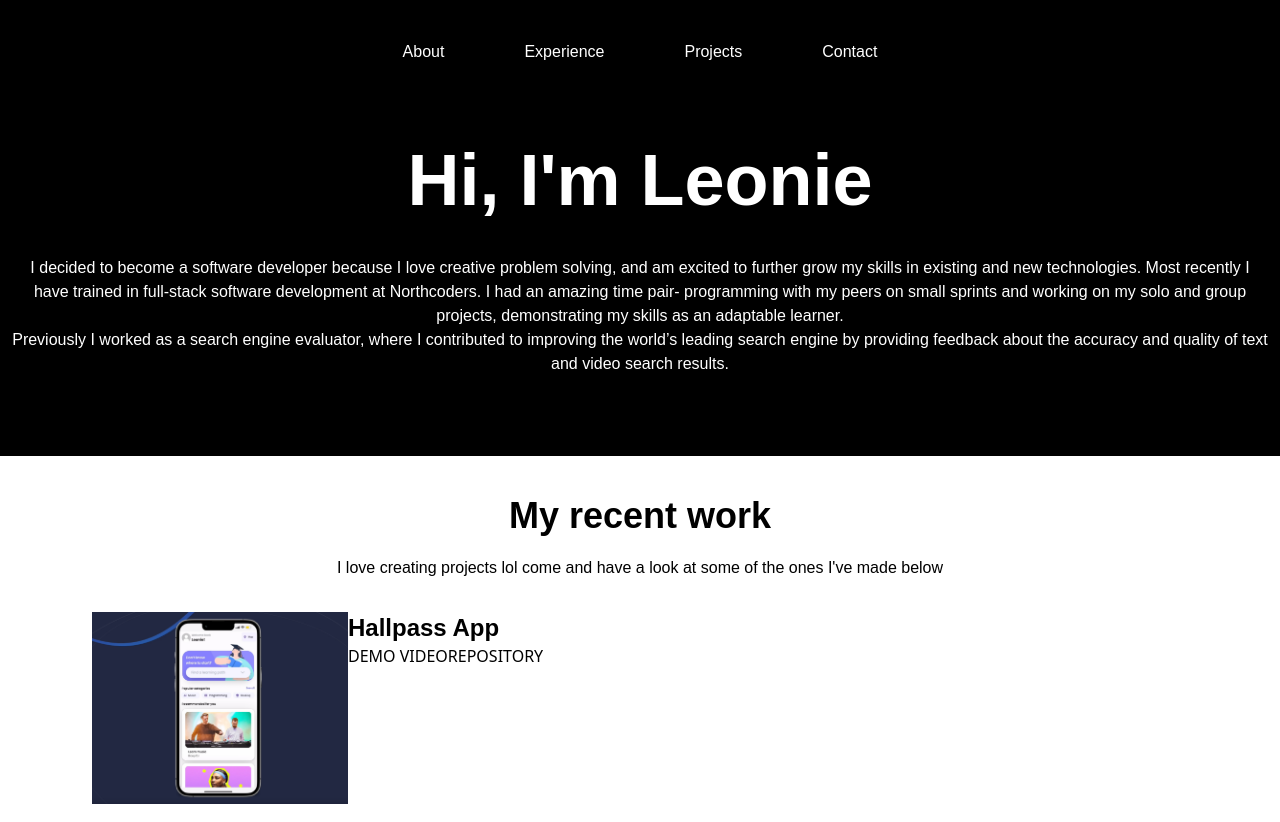
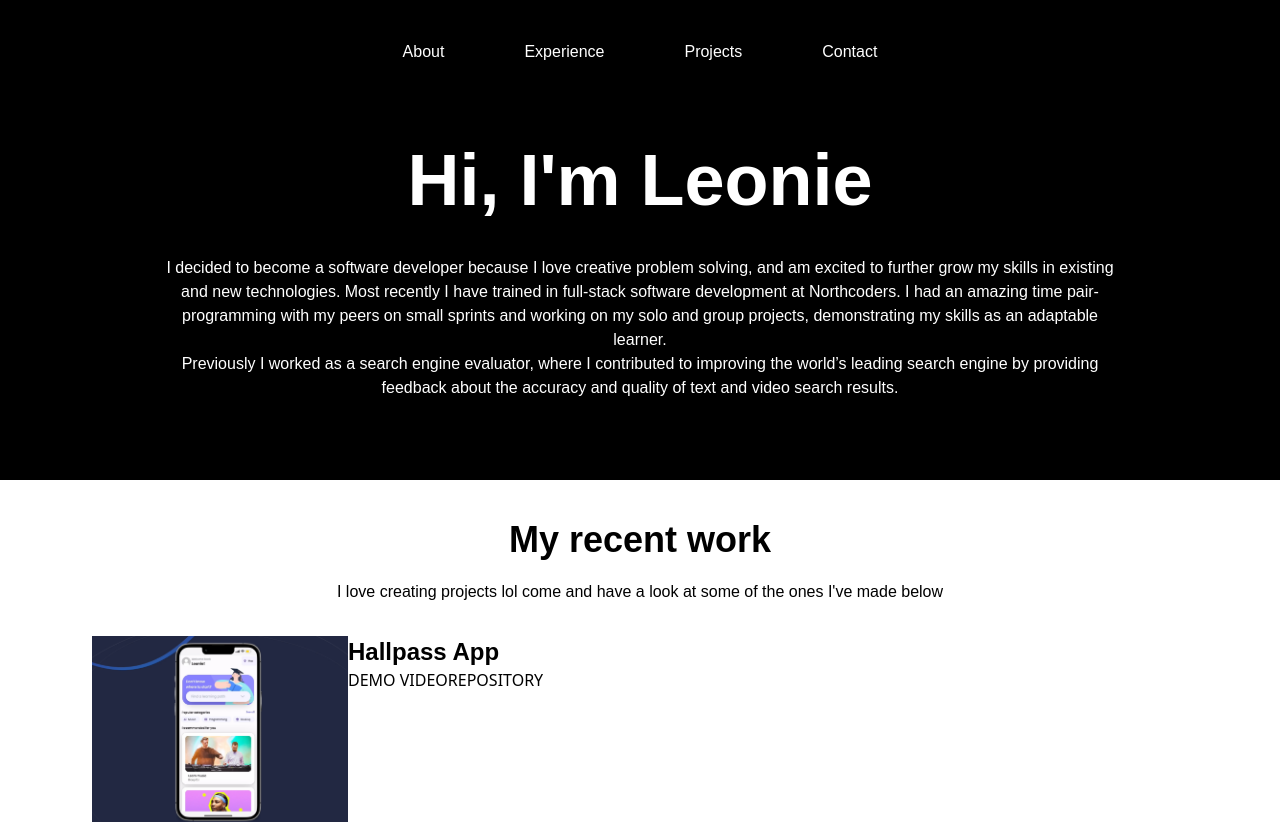
Before and after one commit to LeoniePhelps/Portfolio, a React (Create React App) app: page / in a window 1280 px wide. Shown: the top 822 px of the page. Built offline with nearby package versions, Linux system fonts and the light colour scheme.

Commit message:
add padding

```diff
--- a/src/components/Header.jsx
+++ b/src/components/Header.jsx
@@ -2,7 +2,7 @@ import React from "react";
 
 export const Header = () => {
   return (
-    <div class="text-white flex-col items-center mt-20 pl-3 pr-3">
+    <div class="text-white flex-col items-center mt-20 pl-40 pr-40">
       <h1 class="text-7xl font-workSans font-extrabold text-center">
         Hi, I'm Leonie
       </h1>
```
